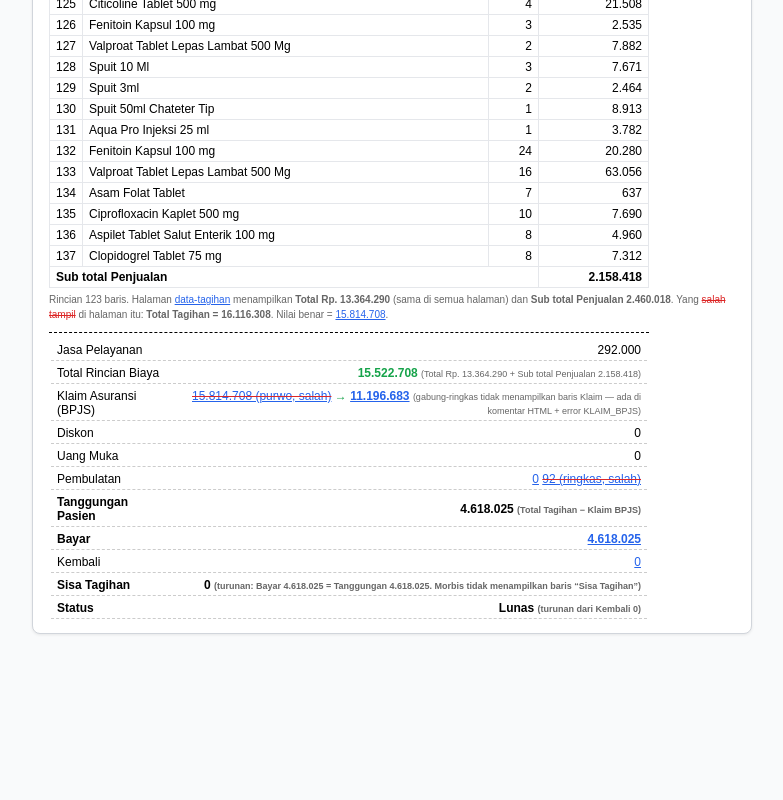
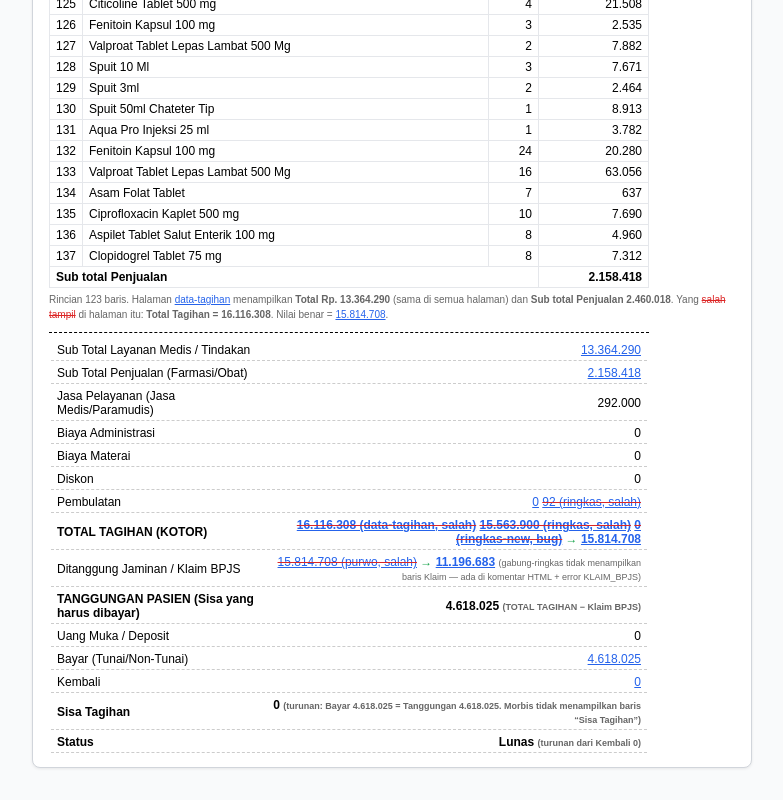
Before and after one commit to adptrawork/contoh-billing-bpjs, a plain HTML site: page index.html in a window 1280 px wide. Shown: the part 7404-8204 px from the top of the page, without its empty margins (248-1031 px from the left). Before the commit the page ends 8070 px from the top, so only its background shows below. Drawn offline with Linux system fonts and the light colour scheme.

Commit message:
Susun footer standar billing (Subtotal -> Biaya Tambahan -> Total Tagihan -> Jaminan -> Tanggungan -> Pembayaran)

```diff
--- a/index.html
+++ b/index.html
@@ -418,14 +418,18 @@
   <hr style="border:none;border-top:1px dashed #000;width:100%;max-width:600px;margin:5px 0;">
 
   <table class="final-tbl">
-    <tr><td>Jasa Pelayanan</td><td class="num">292.000</td></tr>
-    <tr><td>Total Rincian Biaya</td><td class="num"><span class="correct">15.522.708</span> <span class="note-inline">(Total Rp. 13.364.290 + Sub total Penjualan 2.158.418)</span></td></tr>
-    <tr><td>Klaim Asuransi (BPJS)</td><td class="num"><span class="wrong"><a href="http://103.147.236.140/billing/report/pembayaran-gabung-purwo?id_visit=197876" target="_blank" rel="noopener noreferrer">15.814.708 (purwo, salah)</a></span> <span class="correct">→ <a href="http://103.147.236.140/billing/report/pembayaran-gabung?id_visit=197876" target="_blank" rel="noopener noreferrer">11.196.683</a></span> <span class="note-inline">(gabung-ringkas tidak menampilkan baris Klaim — ada di komentar HTML + error KLAIM_BPJS)</span></td></tr>
+    <tr><td>Sub Total Layanan Medis / Tindakan</td><td class="num"><a href="http://103.147.236.140/billing/report/data-tagihan?id_visit=197876" target="_blank" rel="noopener noreferrer">13.364.290</a></td></tr>
+    <tr><td>Sub Total Penjualan (Farmasi/Obat)</td><td class="num"><a href="http://103.147.236.140/billing/report/pembayaran-ringkas-new?id_visit=197876" target="_blank" rel="noopener noreferrer">2.158.418</a></td></tr>
+    <tr><td>Jasa Pelayanan (Jasa Medis/Paramudis)</td><td class="num">292.000</td></tr>
+    <tr><td>Biaya Administrasi</td><td class="num">0</td></tr>
+    <tr><td>Biaya Materai</td><td class="num">0</td></tr>
     <tr><td>Diskon</td><td class="num">0</td></tr>
-    <tr><td>Uang Muka</td><td class="num">0</td></tr>
     <tr><td>Pembulatan</td><td class="num"><a href="http://103.147.236.140/billing/report/pembayaran-gabung?id_visit=197876" target="_blank" rel="noopener noreferrer">0</a> <span class="wrong"><a href="http://103.147.236.140/billing/report/pembayaran-gabung-ringkas?id_visit=197876" target="_blank" rel="noopener noreferrer">92 (ringkas, salah)</a></span></td></tr>
-    <tr class="bold"><td>Tanggungan Pasien</td><td class="num">4.618.025 <span class="note-inline">(Total Tagihan − Klaim BPJS)</span></td></tr>
-    <tr class="bold"><td>Bayar</td><td class="num"><a href="http://103.147.236.140/billing/report/pembayaran-gabung?id_visit=197876" target="_blank" rel="noopener noreferrer">4.618.025</a></td></tr>
+    <tr class="bold" style="border-top:2px solid #000;"><td>TOTAL TAGIHAN (KOTOR)</td><td class="num"><span class="wrong"><a href="http://103.147.236.140/billing/report/data-tagihan?id_visit=197876" target="_blank" rel="noopener noreferrer">16.116.308 (data-tagihan, salah)</a></span> <span class="wrong"><a href="http://103.147.236.140/billing/report/pembayaran-gabung-ringkas?id_visit=197876" target="_blank" rel="noopener noreferrer">15.563.900 (ringkas, salah)</a></span> <span class="wrong"><a href="http://103.147.236.140/billing/report/pembayaran-ringkas-new?id_visit=197876" target="_blank" rel="noopener noreferrer">0 (ringkas-new, bug)</a></span> <span class="correct">→ <a href="http://103.147.236.140/billing/report/data-tagihan-v2?id_visit=197876" target="_blank" rel="noopener noreferrer">15.814.708</a></span></td></tr>
+    <tr><td>Ditanggung Jaminan / Klaim BPJS</td><td class="num"><span class="wrong"><a href="http://103.147.236.140/billing/report/pembayaran-gabung-purwo?id_visit=197876" target="_blank" rel="noopener noreferrer">15.814.708 (purwo, salah)</a></span> <span class="correct">→ <a href="http://103.147.236.140/billing/report/pembayaran-gabung?id_visit=197876" target="_blank" rel="noopener noreferrer">11.196.683</a></span> <span class="note-inline">(gabung-ringkas tidak menampilkan baris Klaim — ada di komentar HTML + error KLAIM_BPJS)</span></td></tr>
+    <tr class="bold" style="border-top:2px solid #000;"><td>TANGGUNGAN PASIEN (Sisa yang harus dibayar)</td><td class="num">4.618.025 <span class="note-inline">(TOTAL TAGIHAN − Klaim BPJS)</span></td></tr>
+    <tr><td>Uang Muka / Deposit</td><td class="num">0</td></tr>
+    <tr><td>Bayar (Tunai/Non-Tunai)</td><td class="num"><a href="http://103.147.236.140/billing/report/pembayaran-gabung?id_visit=197876" target="_blank" rel="noopener noreferrer">4.618.025</a></td></tr>
     <tr><td>Kembali</td><td class="num"><a href="http://103.147.236.140/billing/report/pembayaran-gabung?id_visit=197876" target="_blank" rel="noopener noreferrer">0</a></td></tr>
     <tr class="bold"><td>Sisa Tagihan</td><td class="num">0 <span class="note-inline">(turunan: Bayar 4.618.025 = Tanggungan 4.618.025. Morbis tidak menampilkan baris “Sisa Tagihan”)</span></td></tr>
     <tr class="bold"><td>Status</td><td class="num">Lunas <span class="note-inline">(turunan dari Kembali 0)</span></td></tr>
```
